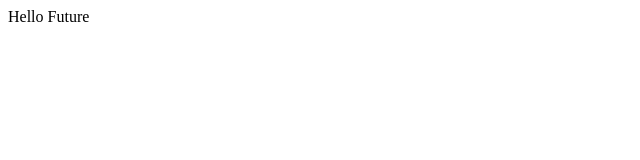
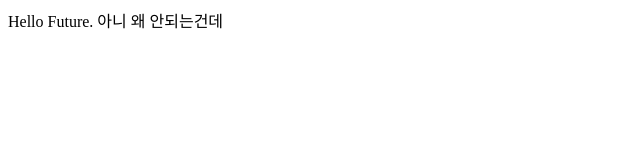
Before and after one commit to elsahime/elsahime, a plain HTML site: page index.html in a window 1280 px wide. Shown: the whole page, without its empty margins (0-640 px from the left). Drawn offline with Linux system fonts and the light colour scheme.

Commit message:
Update index.html

```diff
--- a/index.html
+++ b/index.html
@@ -2,6 +2,6 @@
 	<head>
 	</head>
 	<body>
-	<p>Hello Future</p>
+	<p>Hello Future. 아니 왜 안되는건데</p>
 	</body>
 </html>
```
